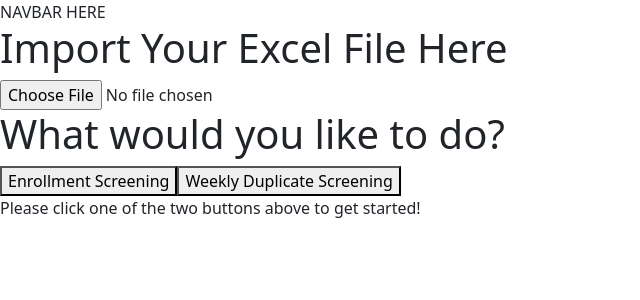
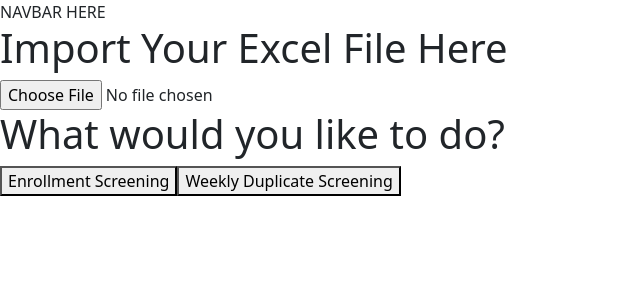
Before and after one commit to bsovic23/duplicate-check, a React (Create React App) app in the folder client/: page /duplicate in a window 1280 px wide. Shown: the top 300 px of the page, without its empty margins (0-640 px from the left). Built offline with nearby package versions, Linux system fonts and the light colour scheme.

Commit message:
updated minor bug

```diff
--- a/client/src/components/DuplicateCheck/DuplicateCheckForm/index.js
+++ b/client/src/components/DuplicateCheck/DuplicateCheckForm/index.js
@@ -61,17 +61,12 @@
     // Copmonent ===========================================================================
     return(
         <section class='duplicate-check-form'>
-            <section>
-                <h1>What would you like to do?</h1>
-                <button onClick={handleEnrollment}>Enrollment Screening</button>
-                <button onClick={handleScreening}>Weekly Duplicate Screening</button>
-            </section>
 
-            {showForm === 'blank' && (
-            <section>
-                Please click one of the two buttons above to get started!
-            </section>
-            )}
+                <section>
+                    <h1>What would you like to do?</h1>
+                    <button onClick={handleEnrollment}>Enrollment Screening</button>
+                    <button onClick={handleScreening}>Weekly Duplicate Screening</button>
+                </section>
 
             {showForm === 'enrollment' && (
             <section>
```
